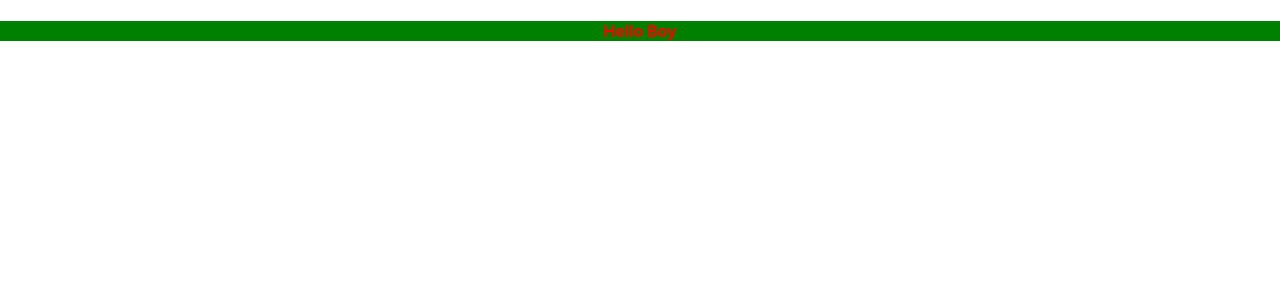
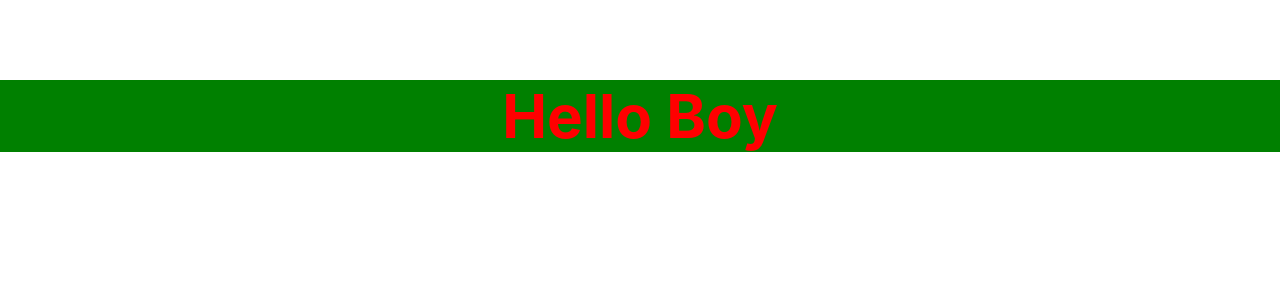
Before and after one commit to lyonsouma/React-Projects, a React (Create React App) app: page / in a window 1280 px wide. Shown: the top 300 px of the page. Built offline with nearby package versions, Linux system fonts and the light colour scheme.

Commit message:
Adding two or more css classes to react app

```diff
--- a/src/components/MyStyle.css
+++ b/src/components/MyStyle.css
@@ -2,3 +2,6 @@
     color: red;
     background-color: green;
 }
+.font-xl {
+    font-size: 60px;
+}
--- a/src/components/Style.js
+++ b/src/components/Style.js
@@ -5,7 +5,7 @@ function Style(props){
 let className = props.Primary ? 'primary' : ''
     return(
         <div>
-            <h4 className="primary">Hello Boy</h4>
+            <h4 className={`${className} font-xl`}>Hello Boy</h4>
         </div>
     )
 }
```
